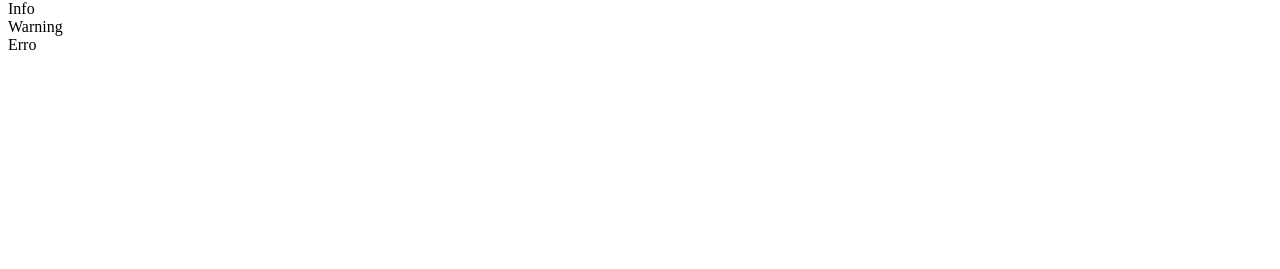
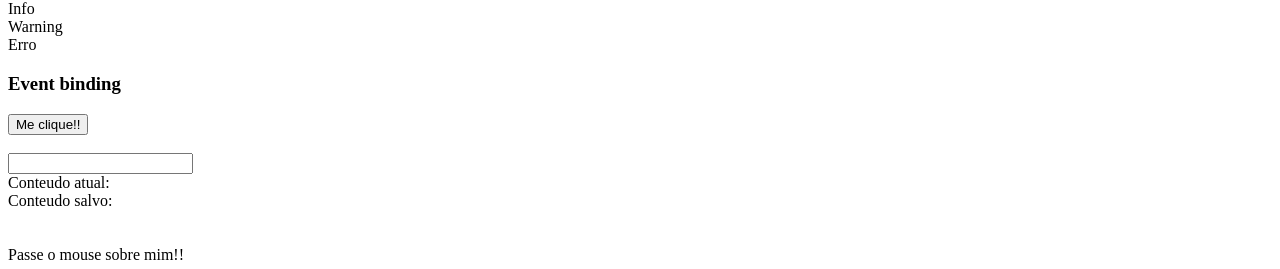
Before and after one commit to fuchien/Angular2, an Angular app in the folder loiane/data-binding/: page / in a window 1280 px wide. Shown: the part 575-844 px from the top of the page. Before the commit the page ends 800 px from the top, so only its background shows below. Built offline with nearby package versions, Linux system fonts and the light colour scheme.

Commit message:
Event binding

```diff
--- a/loiane/data-binding/src/app/data-binding/data-binding.component.css
+++ b/loiane/data-binding/src/app/data-binding/data-binding.component.css
@@ -0,0 +1,4 @@
+.highlight {
+    background-color: yellow;
+    font-weight: bold;
+}
--- a/loiane/data-binding/src/app/data-binding/data-binding.component.html
+++ b/loiane/data-binding/src/app/data-binding/data-binding.component.html
@@ -53,3 +53,30 @@
       </div>
     </article>
 </section>
+
+<section class="event-binding">
+  <article>
+    <h3>Event binding</h3>
+    <div>
+      <button (click)="onClick()">Me clique!!</button>
+      <br><br>
+      <input type="text"
+        (keyup)="onKeyup($event)"
+        (keyup.enter)="onSave(campo.value)"
+        (blur)="onSave(campo.value)"
+        #campo
+      >
+      <div>Conteudo atual: {{ conteudoAtual }}</div>
+      <div>Conteudo salvo: {{ conteudoSalvo }}</div>
+
+      <br><br>
+      <span
+        (mouseover)="onMouseSpan()"
+        (mouseout)="onMouseSpan()"
+        [class.highlight]="isMouseOver"
+      >
+        Passe o mouse sobre mim!!
+      </span>
+    </div>
+  </article>
+</section>
--- a/loiane/data-binding/src/app/data-binding/data-binding.component.ts
+++ b/loiane/data-binding/src/app/data-binding/data-binding.component.ts
@@ -13,6 +13,11 @@ export class DataBindingComponent implements OnInit {
 
   cursoAngular: boolean = true;
 
+  conteudoAtual : string = '';
+  conteudoSalvo : string = '';
+
+  isMouseOver = false;
+
   getValor() {
     return 1;
   }
@@ -21,6 +26,22 @@ export class DataBindingComponent implements OnInit {
     return true;
   }
 
+  onClick() {
+    alert('Botao clicado!');
+  }
+
+  onKeyup(event:KeyboardEvent) {
+    console.log(event);
+  }
+
+  onSave(valor:string) {
+    this.conteudoSalvo = valor;
+  }
+
+  onMouseSpan() {
+    this.isMouseOver = !this.isMouseOver;
+  }
+
   constructor() { }
 
   ngOnInit() {
```
